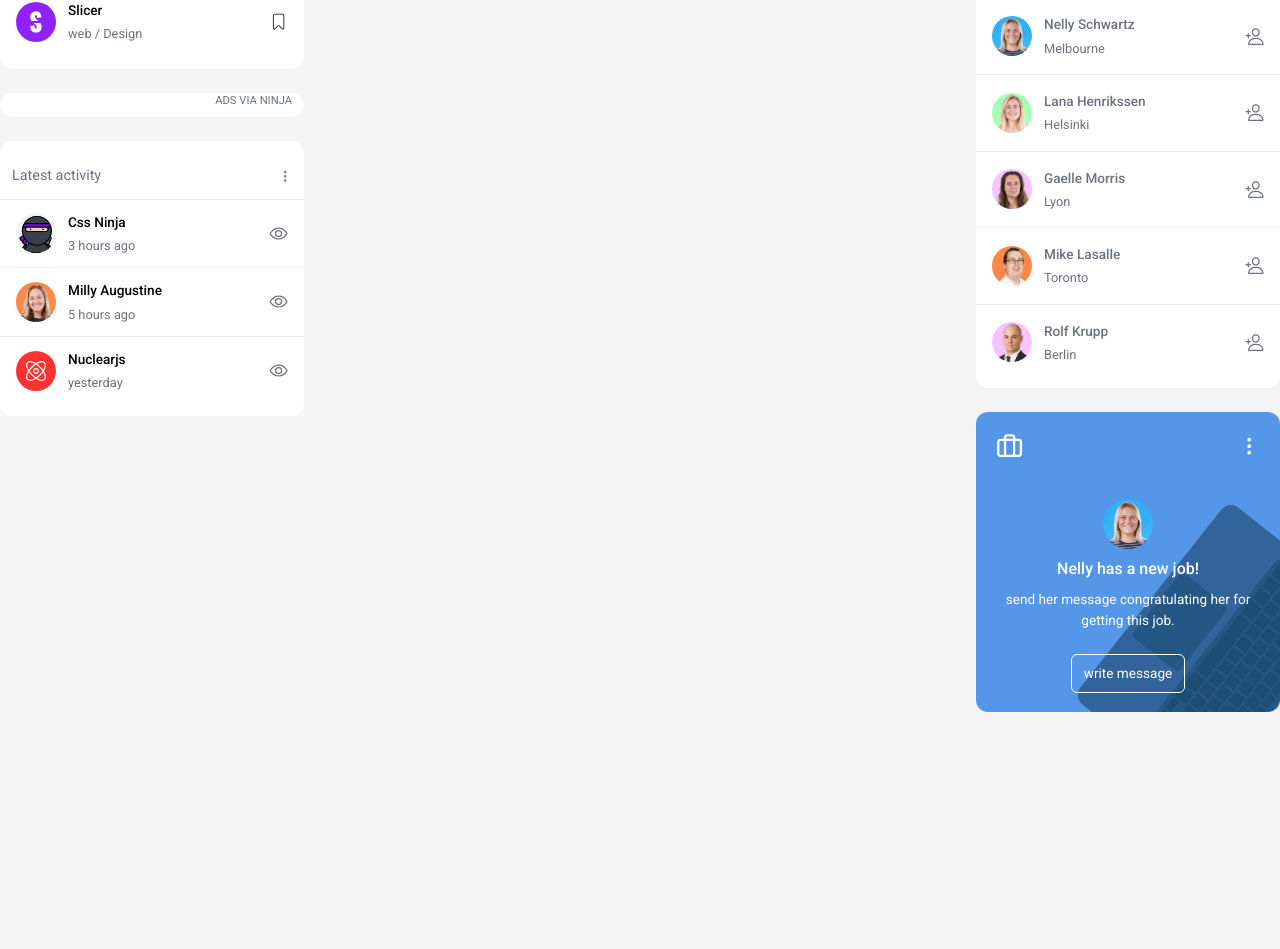
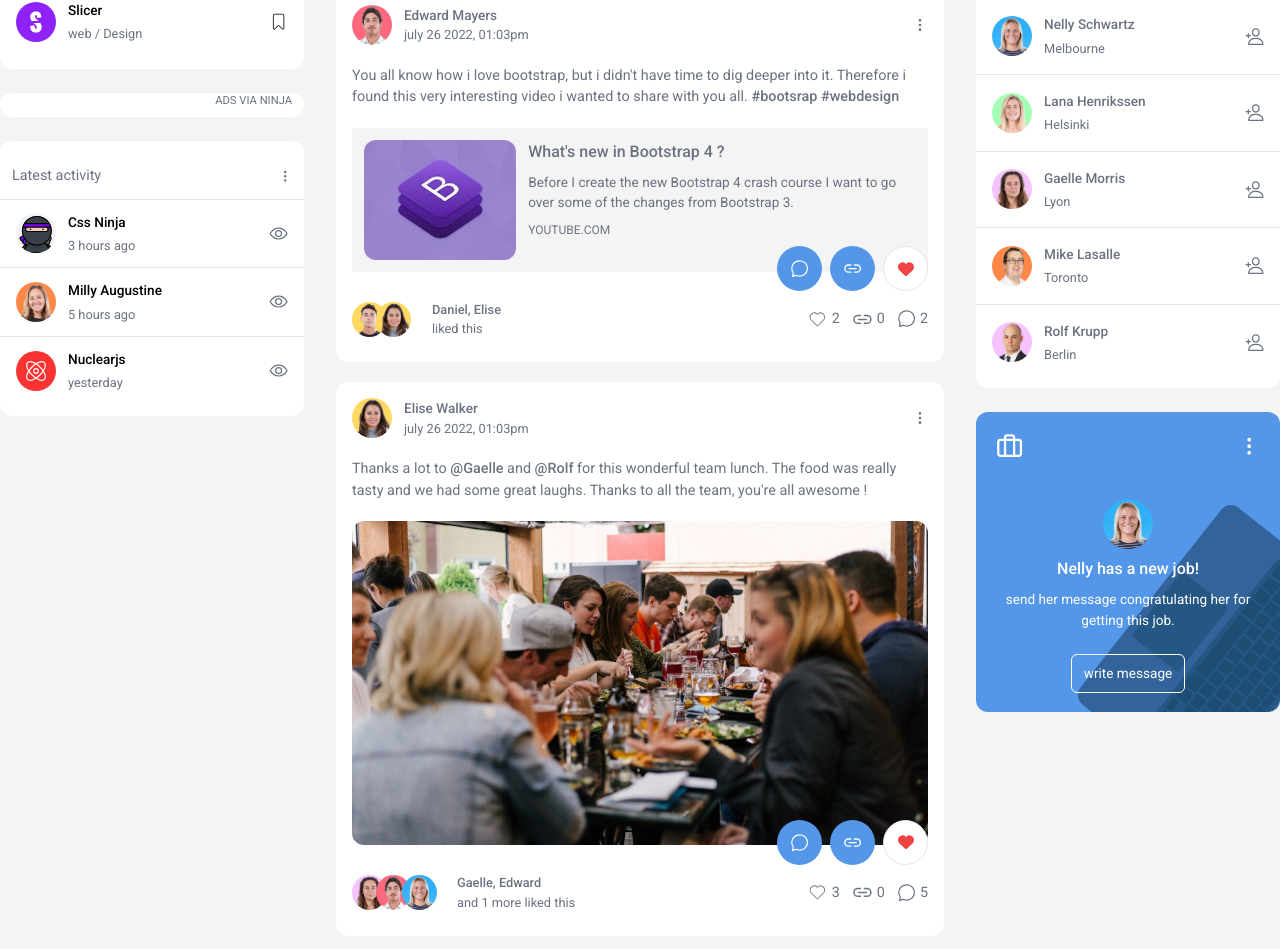
Before and after one commit to Vader4k/friends, a React (Vite) app: page / in a window 1280 px wide. Shown: the part 935-1884 px from the top of the page. Before the commit the page ends 1667 px from the top, so only its background shows below. Built offline with nearby package versions, Linux system fonts and the light colour scheme.

Commit message:
done for today

```diff
--- a/src/pages/Home.jsx
+++ b/src/pages/Home.jsx
@@ -6,7 +6,7 @@ import { BsThreeDots } from "react-icons/bs";
 import { HiOutlineDotsVertical } from "react-icons/hi";
 import { FaHeart } from "react-icons/fa6";
 
-import { jenna, smile, dan, david, edward, milly, daniel, elise, gaelle, nelly, stella, bobby, postImg1, postImg2, postImg3, postImg4, postImg5, postImg6, postImg7 } from '../assets'
+import { jenna, smile, dan, david, edward, milly, daniel, elise, gaelle, nelly, stella, bobby, postImg1, postImg2, postImg3, postImg4, postImg5, postImg6, postImg7, bootstrap } from '../assets'
 
 const Home = () => {
   return (
@@ -51,7 +51,7 @@ const Home = () => {
         </div>
       </div>
 
-      {/* POSTS */}
+      {/* POSTS 1*/}
       <div className="w-full bg-white flex flex-col gap-5 p-4 rounded-xl">
         <div className="flex items-center justify-between">
           <div className="flex items-center gap-3">
@@ -121,6 +121,158 @@ const Home = () => {
           </div>
         </div>
       </div>
+
+      {/* POSTS 2*/}
+      <div className="w-full bg-white flex flex-col gap-5 p-4 rounded-xl">
+        <div className="flex items-center justify-between">
+          <div className="flex items-center gap-3">
+            <img src={edward} alt="edward" className="w-[40px] rounded-full"/>
+            <div className="flex flex-col gap-0 ">
+              <h1 className="text-[0.85rem] font-medium">Edward Mayers</h1>
+              <p className="text-[0.8rem]">july 26 2022, 01:03pm</p>
+            </div>
+          </div>
+          <div>
+            <HiOutlineDotsVertical />
+          </div>
+        </div>
+
+        {/* article */}
+        <p className="text-[0.9rem]">
+        You all know how i love bootstrap, but i didn't have time to dig deeper into it. Therefore i found this very interesting video i wanted to share with you all. <span className="font-medium">#bootsrap #webdesign</span>
+        </p>
+
+        {/* image */}
+        <div className="w-full flex items-start gap-3 bg-whiteBg p-3">
+          <img src={bootstrap} alt="bootstrap" className="rounded-xl h-[120px] w-[250px] object-cover"/>
+          <div className="flex flex-col gap-2">
+            <h1 className="text-[1rem] font-medium">
+              What's new in Bootstrap 4 ?
+            </h1>
+            <p className="text-[0.85rem]">
+              Before I create the new Bootstrap 4 crash course I want to go over some of the changes from Bootstrap 3.
+            </p>
+            <p className="text-[0.75rem]">
+              YOUTUBE.COM
+            </p>
+          </div>
+        </div>
+
+        {/* INTERRACTIONS */}
+        <div className="flex items-center w-full relative justify-between py-2">
+          <div className="flex items-center gap-[45px]">
+            <div className="flex items-center gap-3 relative">
+              <img src={daniel} alt="daniel" className="w-[35px] h-[35px] rounded-full"/>
+              <img src={elise} alt="elsie" className="w-[35px] h-[35px] rounded-full absolute left-6"/>
+            </div>
+
+            <div className="flex flex-col gap-0">
+              <h1 className="text-[0.8rem] font-medium">Daniel, Elise</h1>
+              <p className="text-[0.8rem]"> liked this</p>
+            </div>
+          </div>
+
+          <div className="flex items-center gap-3 text-[0.9rem]">
+            <div className="flex items-center gap-1">
+              <CiHeart className="text-[1.3rem]"/>
+              <p>2</p>
+            </div>
+
+            <div className="flex items-center gap-1">
+              <IoLinkOutline className="text-[1.3rem]"/>
+              <p>0</p>
+            </div>
+
+            <div className="flex items-center gap-1">
+              <IoChatbubbleOutline className="text-[1.2rem]"/>
+              <p>2</p>
+            </div>
+          </div>
+
+          {/* custom buttons */}
+          <div className="flex items-center gap-2 absolute bottom-[55px] right-0">
+            <div className="w-[45px] h-[45px] bg-customBlue rounded-full flex items-center justify-center text-white">
+              <IoChatbubbleOutline className="text-[1.2rem]"/>
+            </div>
+            <div className="w-[45px] h-[45px] bg-customBlue rounded-full flex items-center justify-center text-white">
+              <IoLinkOutline className="text-[1.2rem]"/>
+            </div>
+            <div className="peer w-[45px] h-[45px] bg-white rounded-full flex items-center justify-center border text-red-500 hover:bg-red-500 hover:text-white ">
+              <FaHeart/>
+            </div>
+          </div>
+        </div>
+      </div>
+
+      {/* POSTS 3*/}
+      <div className="w-full bg-white flex flex-col gap-5 p-4 rounded-xl">
+        <div className="flex items-center justify-between">
+          <div className="flex items-center gap-3">
+            <img src={elise} alt="elise" className="w-[40px] rounded-full"/>
+            <div className="flex flex-col gap-0 ">
+              <h1 className="text-[0.85rem] font-medium">Elise Walker</h1>
+              <p className="text-[0.8rem]">july 26 2022, 01:03pm</p>
+            </div>
+          </div>
+          <div>
+            <HiOutlineDotsVertical />
+          </div>
+        </div>
+
+        {/* article */}
+        <p className="text-[0.9rem]">
+        Thanks a lot to <span className="font-medium">@Gaelle</span> and <span className="font-medium">@Rolf</span> for this wonderful team lunch. The food was really tasty and we had some great laughs. Thanks to all the team, you're all awesome !
+        </p>
+
+        {/* image */}
+        <img src={postImg2} alt="image-2" className="rounded-xl"/>
+
+        {/* INTERRACTIONS */}
+        <div className="flex items-center w-full relative justify-between py-2">
+          <div className="flex items-center gap-[70px]">
+            <div className="flex items-center gap-3 relative">
+              <img src={gaelle} alt="gaelle" className="w-[35px] h-[35px] rounded-full"/>
+              <img src={edward} alt="edward" className="w-[35px] h-[35px] rounded-full absolute left-6"/>
+              <img src={nelly} alt="nelly" className="w-[35px] h-[35px] rounded-full absolute left-[50px]"/>
+            </div>
+
+            <div className="flex flex-col gap=0">
+              <h1 className="text-[0.8rem] font-medium">Gaelle, Edward</h1>
+              <p className="text-[0.8rem]">and 1 more liked this</p>
+            </div>
+          </div>
+
+          <div className="flex items-center gap-3 text-[0.9rem]">
+            <div className="flex items-center gap-1">
+              <CiHeart className="text-[1.3rem]"/>
+              <p>3</p>
+            </div>
+
+            <div className="flex items-center gap-1">
+              <IoLinkOutline className="text-[1.3rem]"/>
+              <p>0</p>
+            </div>
+
+            <div className="flex items-center gap-1">
+              <IoChatbubbleOutline className="text-[1.2rem]"/>
+              <p>5</p>
+            </div>
+          </div>
+
+          {/* custom buttons */}
+          <div className="flex items-center gap-2 absolute bottom-[55px] right-0">
+            <div className="w-[45px] h-[45px] bg-customBlue rounded-full flex items-center justify-center text-white">
+              <IoChatbubbleOutline className="text-[1.2rem]"/>
+            </div>
+            <div className="w-[45px] h-[45px] bg-customBlue rounded-full flex items-center justify-center text-white">
+              <IoLinkOutline className="text-[1.2rem]"/>
+            </div>
+            <div className="peer w-[45px] h-[45px] bg-white rounded-full flex items-center justify-center border text-red-500 hover:bg-red-500 hover:text-white ">
+              <FaHeart/>
+            </div>
+          </div>
+        </div>
+      </div>
     </section>
   )
 }
```
